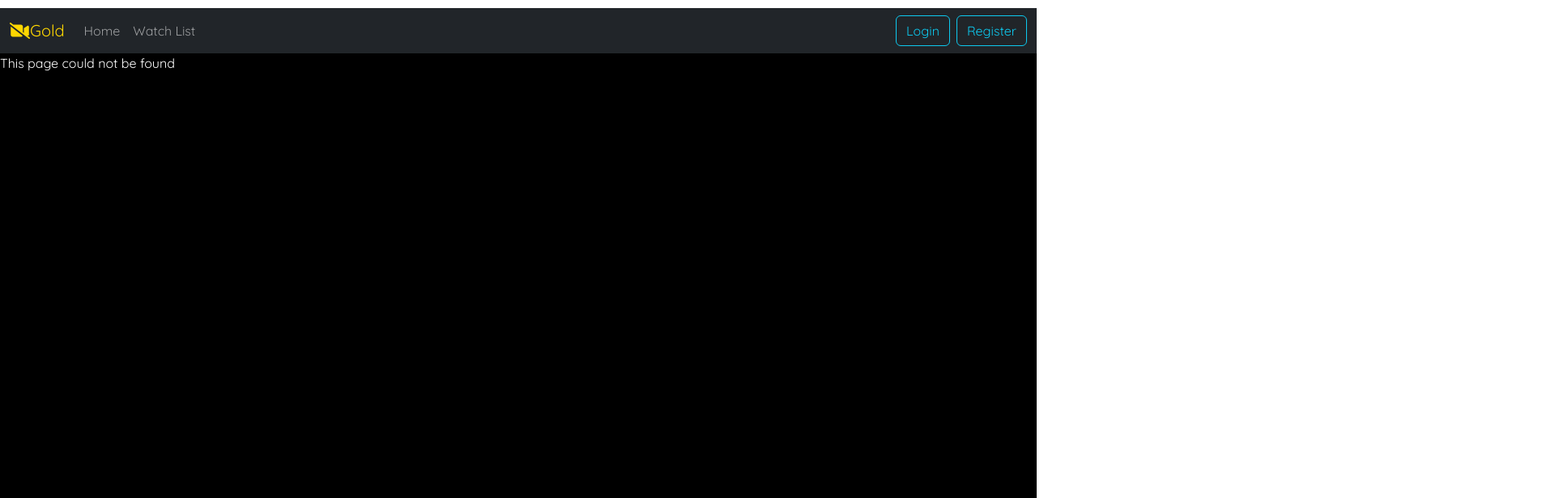
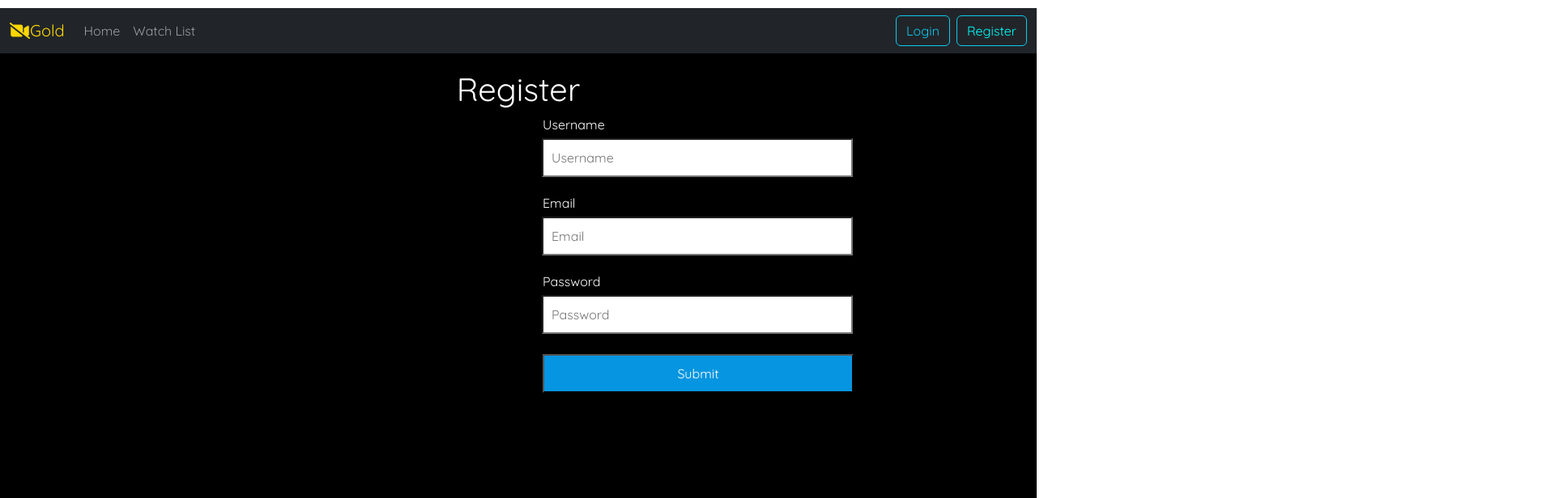
Before and after one commit to kalin73/Spring-MongoDB, a React (Create React App) app in the folder Movies-project/movie-frontend/: page /register in a window 1280 px wide. Shown: the top 616 px of the page at 81% size, 1920 px wide, since content can reach past the window. Built offline with nearby package versions, Linux system fonts and the light colour scheme; no server answers; the HTML template or start-up script is replaced by a standard one.

Commit message:
components

```diff
--- a/Movies-project/movie-frontend/src/App.js
+++ b/Movies-project/movie-frontend/src/App.js
@@ -9,6 +9,7 @@ import Header from './components/header/Header';
 import Trailer from './components/trailer/Trailer';
 import Reviews from './components/reviews/Reviews';
 import NotFound from './components/notFound/NotFound';
+import Register from './components/register/Register';
 
 function App() {
 
@@ -66,6 +67,7 @@ function App() {
                     <Route path="/Trailer/:ytTrailerId" element={<Trailer/>}></Route>
                     <Route path="/Reviews/:movieId" element ={<Reviews getMovieData = {getMovieData} movie={movie} reviews ={reviews} setReviews = {setReviews} />}></Route>
                     <Route path="*" element = {<NotFound/>}></Route>
+                    <Route path="/register" element={<Register />}></Route>
                 </Route>
             </Routes>
 
--- a/Movies-project/movie-frontend/src/components/header/Header.js
+++ b/Movies-project/movie-frontend/src/components/header/Header.js
@@ -5,7 +5,7 @@ import Button from "react-bootstrap/Button";
 import Container from "react-bootstrap/Container"
 import Nav from "react-bootstrap/Nav";
 import Navbar from "react-bootstrap/Navbar";
-import {NavLink} from "react-router-dom";
+import {Link, NavLink} from "react-router-dom";
 
 const Header = () => {
 
@@ -26,7 +26,7 @@ const Header = () => {
                         <NavLink className="nav-link" to="/watchList">Watch List</NavLink>
                     </Nav>
                     <Button variant="outline-info" className="me-2">Login</Button>
-                    <Button variant="outline-info">Register</Button>
+                    <Button variant="outline-info" className="registerBtn"><Link to={"./Register"}>Register</Link></Button>
                 </Navbar.Collapse>
             </Container>
         </Navbar>
--- /dev/null
+++ b/Movies-project/movie-frontend/src/components/register/Register.js
@@ -0,0 +1,75 @@
+import React, {useState} from "react";
+import {useNavigate} from "react-router-dom";
+import api from '../../api/axiosConfig';
+import './Register.css';
+
+const Register = () => {
+
+    const history = useNavigate();
+    const [user, setUsername] = useState('');
+    const [email, setEmail] = useState('');
+    const [password, setPassword] = useState('');
+
+    async function submit(e){
+        e.preventDefault();
+
+        try{
+            await api.post("api/v1/auth/register", user, email, password)
+                .then(res => {
+                    if(res.data === 'exists'){
+                        alert('User already exists');
+                    }
+                })
+                .catch(e => {
+                    alert("Wrong details");
+                    console.log(e);
+                })
+        }
+        catch(e){
+            console.log(e);
+        }
+    }
+
+
+    return (
+        <div className="registerForm">
+            <div className="registerTitle">
+                <h1>Register</h1>
+            </div>
+            <form action="POST">
+
+                <div className="input-group">
+                    <label>Username</label>
+                    <input
+                        type="text"
+                        onChange={(e) => {setUsername(e.target.value)}}
+                        placeholder="Username" />
+                </div>
+
+                <div className="input-group">
+                    <label>Email</label>
+                    <input
+                        type="email"
+                        onChange={(e) => {setEmail(e.target.value)}}
+                        placeholder="Email" />
+                </div>
+
+                <div className="input-group">
+                    <label>Password</label>
+                    <input
+                        type="password"
+                        onChange={(e) => {setPassword(e.target.value)}}
+                        placeholder="Password" />
+                </div>
+
+                <div className="input-group">
+                    <input
+                        type="submit"
+                        onClick={submit} />
+                </div>
+            </form>
+        </div>
+    )
+}
+
+export default Register
```
